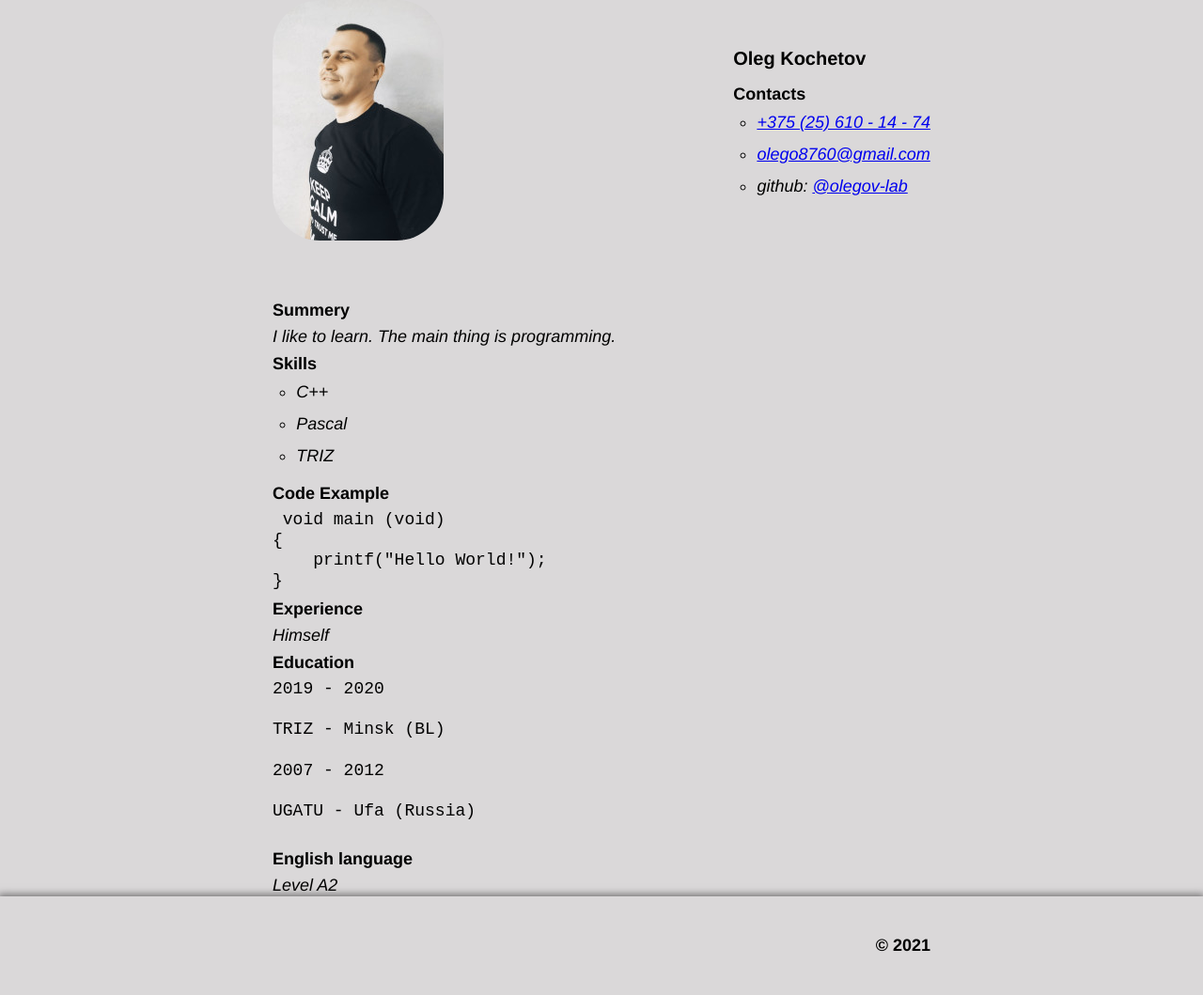
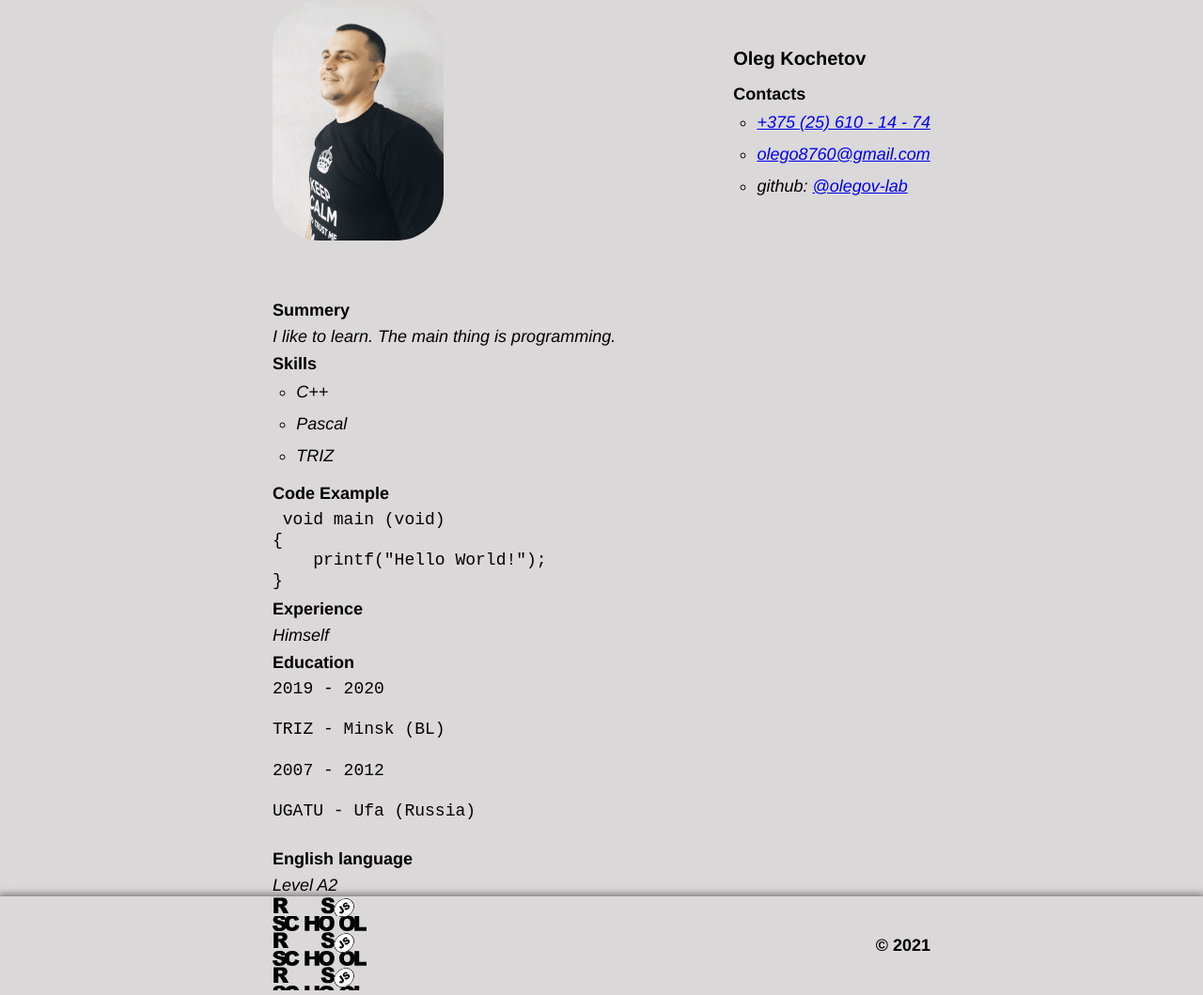
Before and after one commit to olegov-lab/rsschool-cv2, a plain HTML site: page index.html in a window 1280 px wide. Shown: the whole page at 94% size. Drawn offline with Linux system fonts and the light colour scheme.

Commit message:
feat:ficha

```diff
--- a/style.css
+++ b/style.css
@@ -181,7 +181,7 @@ p {
 }
 
 .logo {
-  background-image: url(/Project/JS/rsschool-cv/rs_school_js.svg);
+  background-image: url(rs_school_js.svg);
   display: inline-block;
   width: 100px;
   height: 100px;
```
